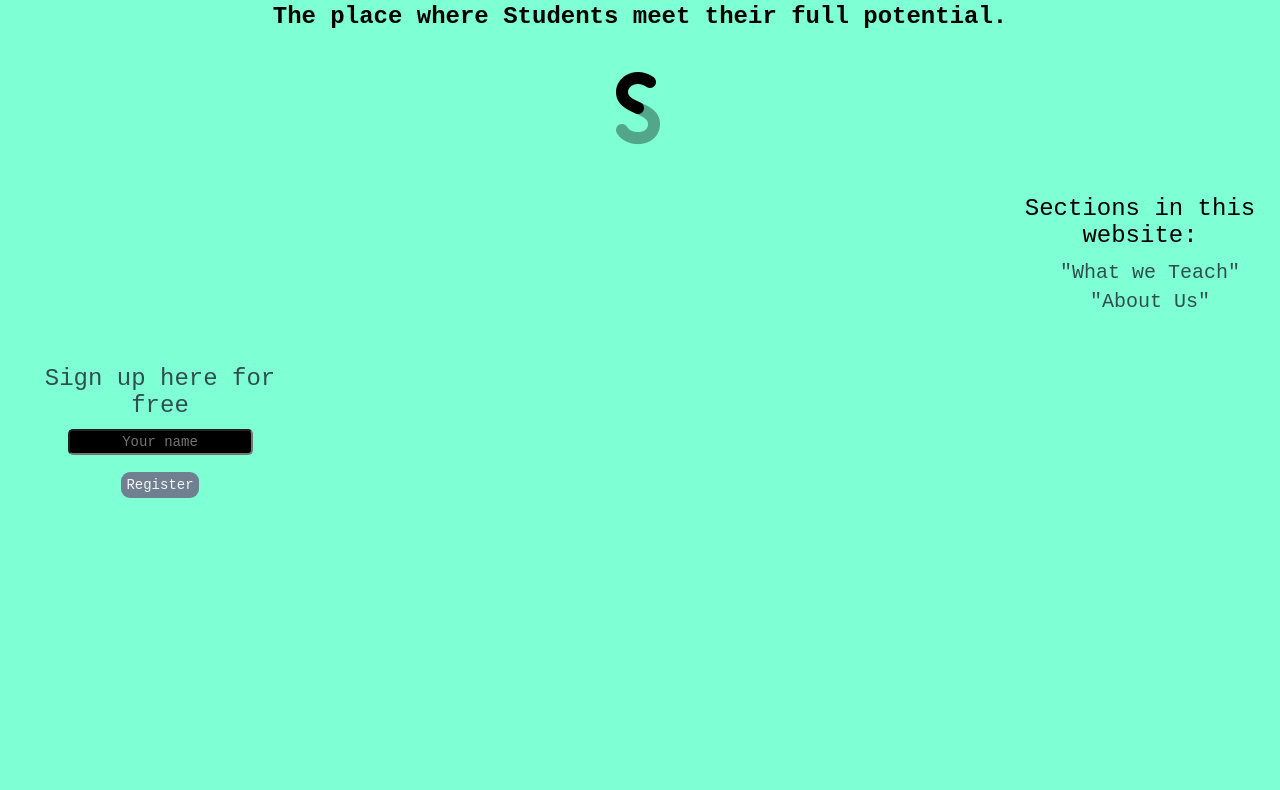
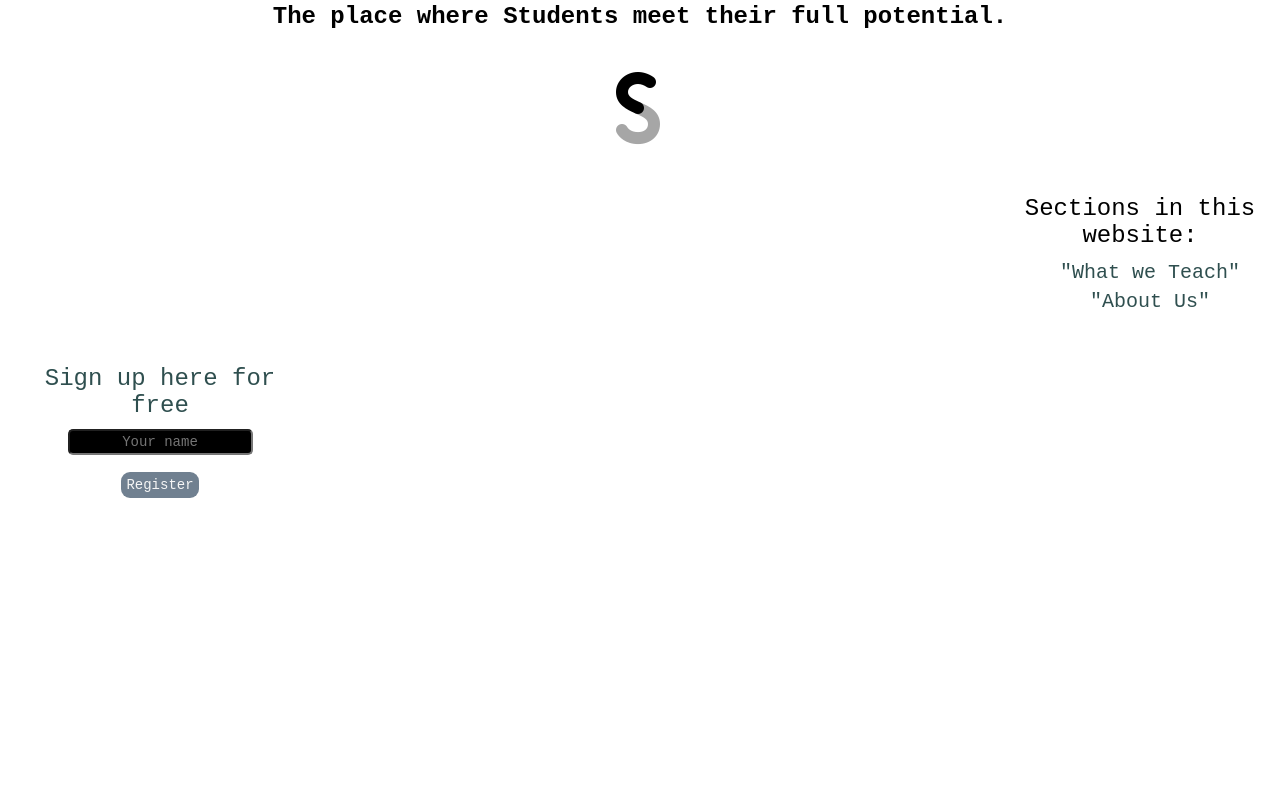
Before and after one commit to ShreeSuday/salvinacademytests, a plain HTML site: page index.html in a window 1280 px wide. Shown: the part 109-899 px from the top of the page. Drawn offline with nearby package versions, Linux system fonts and the light colour scheme.

Commit message:
Update style.css

```diff
--- a/style.css
+++ b/style.css
@@ -1,6 +1,7 @@
 body {
     text-align: center;
-     background-color: aquamarine;
+     background-color:#FFFFFF
+;
     font-family: monospace;
 
 }
```
